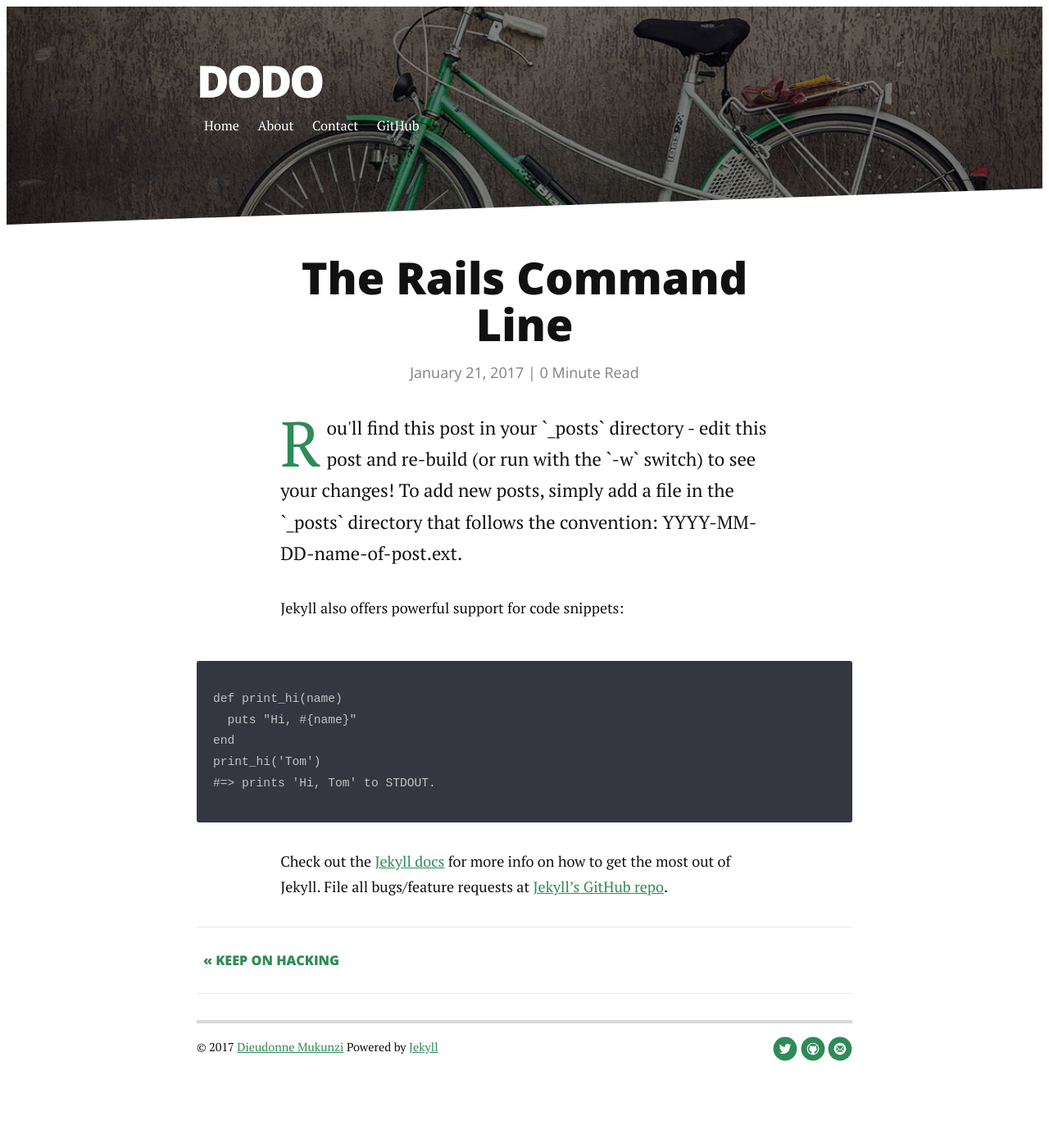
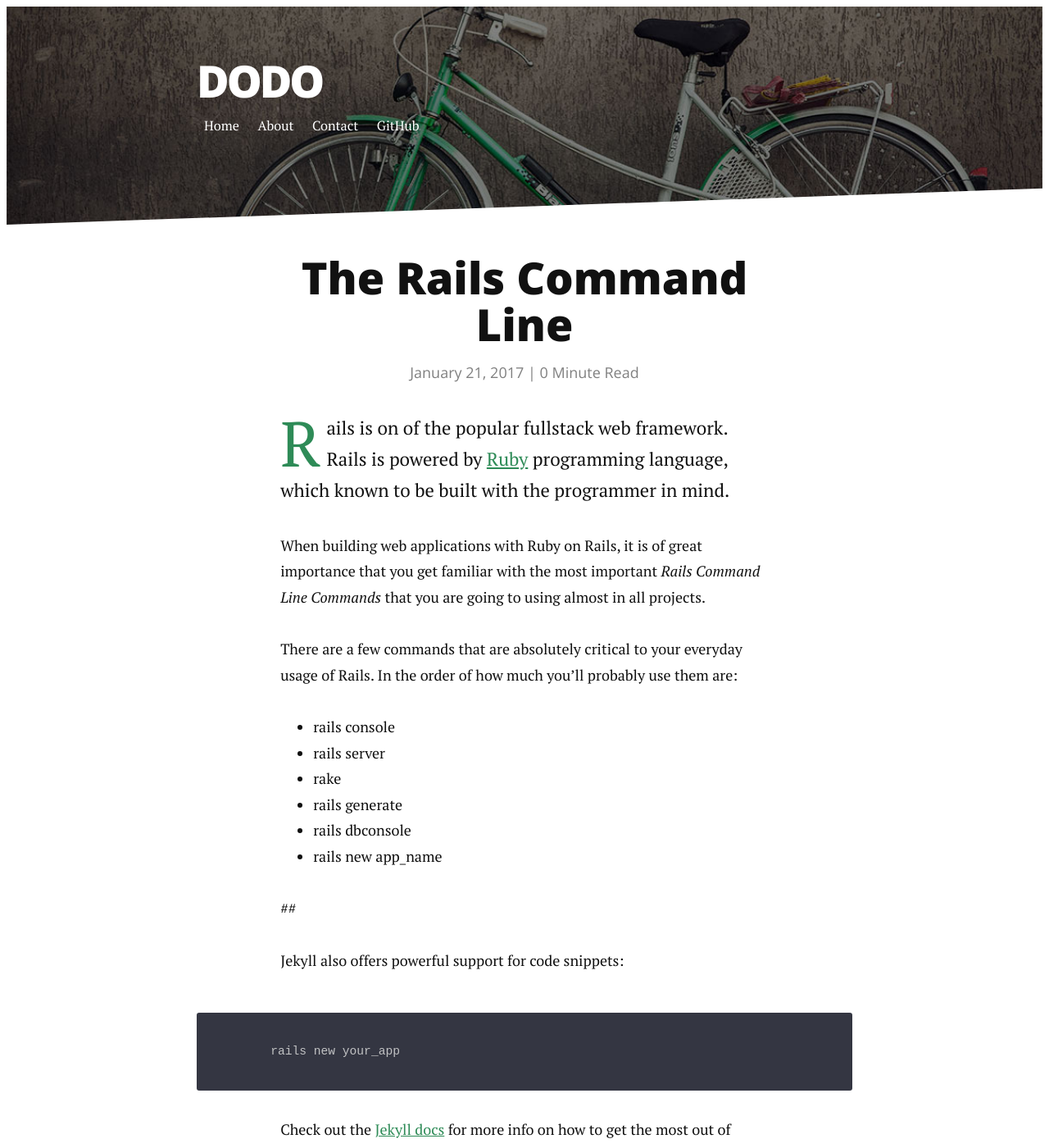
Before and after one commit to mukunzidd/mukunzidd.github.io, a Jekyll site: the page built from _posts/2017-01-20-the-rails-command-line.markdown, in a window 1280 px wide and 1400 px high. Shown: the whole window at 82% size. Built offline with Jekyll 4.4.1, drawn with Linux system fonts in a browser that asks for light colours; nearby versions of some CDN libraries.

```diff
--- a/_posts/2017-01-20-the-rails-command-line.markdown
+++ b/_posts/2017-01-20-the-rails-command-line.markdown
@@ -4,16 +4,27 @@
 date:   2017-01-21
 ---
 
-<p class="intro"><span class="dropcap">R</span>ou'll find this post in your `_posts` directory - edit this post and re-build (or run with the `-w` switch) to see your changes! To add new posts, simply add a file in the `_posts` directory that follows the convention: YYYY-MM-DD-name-of-post.ext.</p>
+<p class="intro"><span class="dropcap">R</span>ails is on of the popular fullstack web framework. Rails is powered by <a href="https://www.ruby-lang.org/en/">Ruby</a> programming language, which known to be built with the programmer in mind.</p>
+
+When building web applications with Ruby on Rails, it is of great importance that you get familiar with the most important _Rails Command Line Commands_ that you are going to using almost in all projects.
+
+There are a few commands that are absolutely critical to your everyday usage of Rails. In the order of how much you’ll probably use them are:
+
+- rails console
+- rails server
+- rake
+- rails generate
+- rails dbconsole
+- rails new app_name
+
+
+##
+
 
 Jekyll also offers powerful support for code snippets:
 
 {% highlight rails %}
-def print_hi(name)
-  puts "Hi, #{name}"
-end
-print_hi('Tom')
-#=> prints 'Hi, Tom' to STDOUT.
+	rails new your_app
 {% endhighlight %}
 
 Check out the [Jekyll docs][jekyll] for more info on how to get the most out of Jekyll. File all bugs/feature requests at [Jekyll's GitHub repo][jekyll-gh].
```
Also changed, not shown: README.md.
